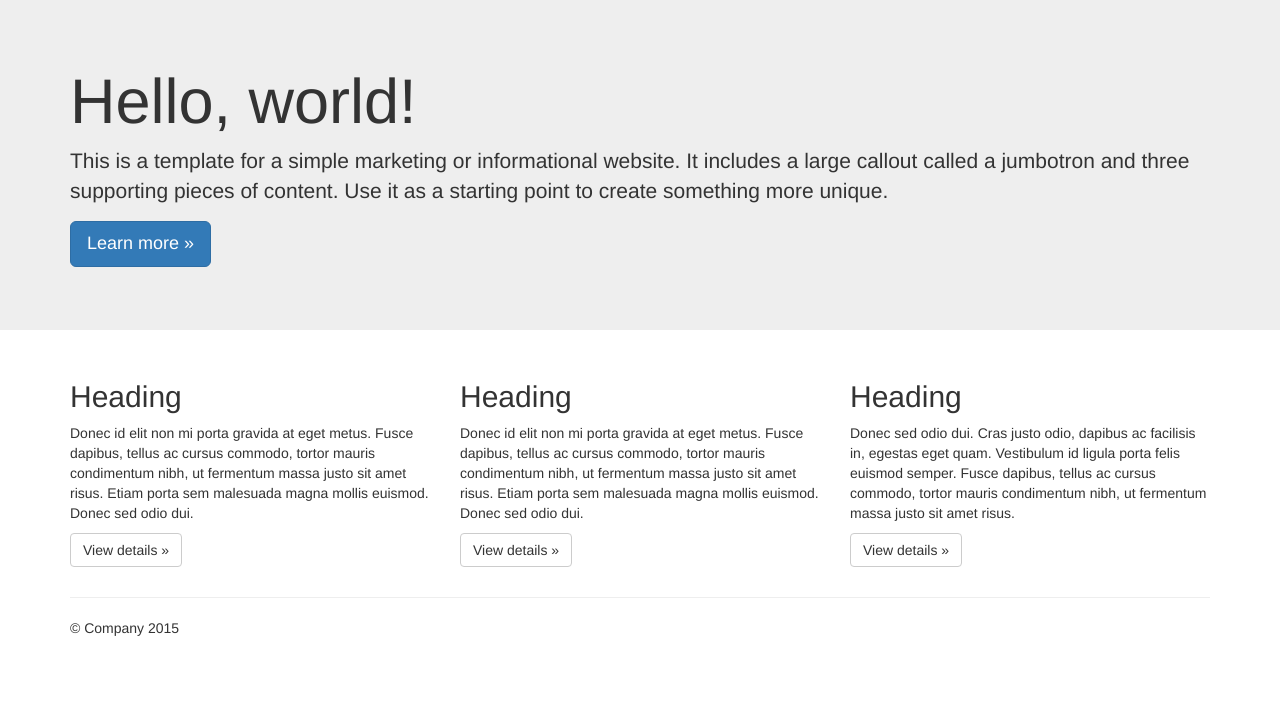
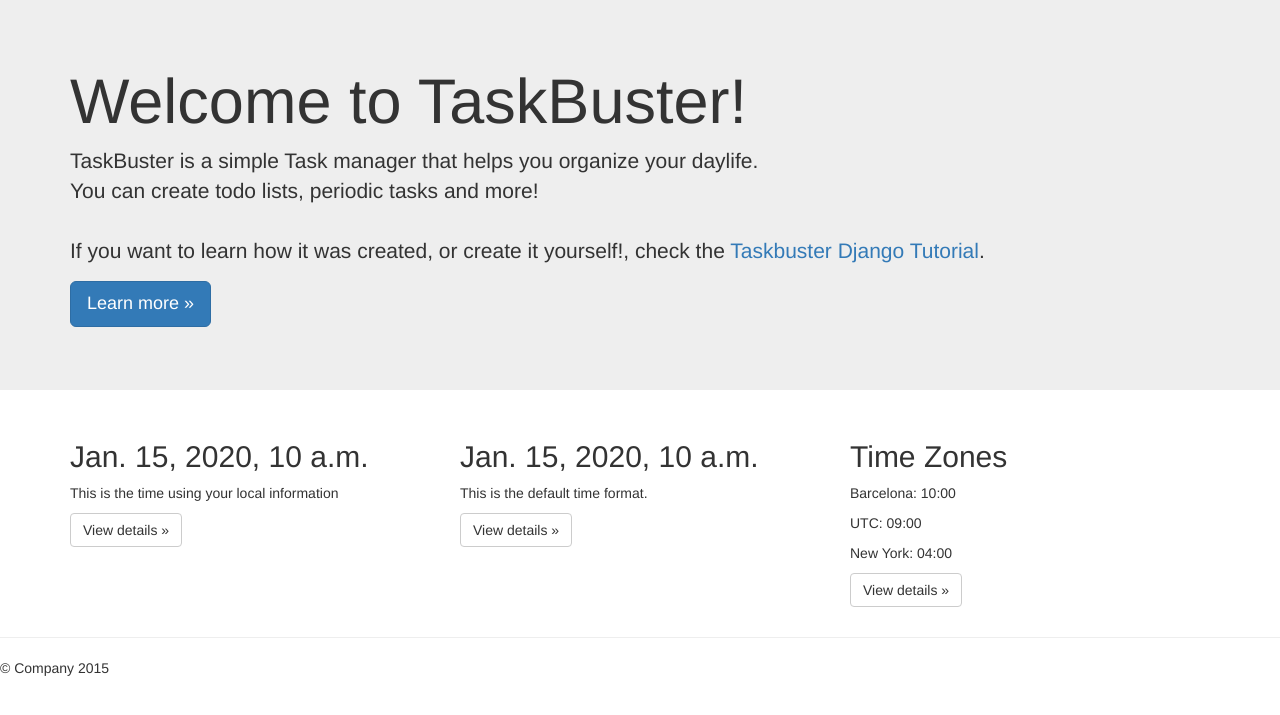
Before and after one commit to ArtemKhymenko/taskbuster-boilerplate, a Django app: template taskbuster/templates/taskbuster/index.html in a window 1280 px wide. Shown: the part 51-766 px from the top of the page. Run offline with Django 3.2, Linux system fonts and the light colour scheme; the template is opened without the code that fills it: most values are stand-ins (such as "Sample title", 1, 10 or a date in 2020); some libraries are stand-ins or nearby versions.

Commit message:
Internationalization and localization

```diff
--- a/requirements/base.txt
+++ b/requirements/base.txt
@@ -1 +1,2 @@
 Django==1.9.4
+pytz==2016.3
--- a/requirements/testing.txt
+++ b/requirements/testing.txt
@@ -1,2 +1,3 @@
 -r base.txt
 selenium==2.53.1
+coverage==4.0.3
--- a/taskbuster/templates/base.html
+++ b/taskbuster/templates/base.html
@@ -8,6 +8,8 @@
         <meta charset="utf-8">
         <meta http-equiv="X-UA-Compatible" content="IE=edge,chrome=1">
         <title>{% block head_title %}{% endblock %}</title>
+        <link rel="shortcut icon" href="{% static 'favicon.ico' %}"
+        type="image/x-icon">
         <meta name="description" content="">
         <meta name="viewport" content="width=device-width, initial-scale=1">
 
@@ -22,11 +24,14 @@
         <link rel="stylesheet" href="{% static 'css/main.css' %">
 
         <script src="{% static 'js/vendor/modernizr-2.8.3-respond-1.4.2.min.js' %}"></script>
+        {% block head_css %}{% endblock %}
+        {% block head_javascript %}{% endblock %}
     </head>
     <body>
         <!--[if lt IE 8]>
             <p class="browserupgrade">You are using an <strong>outdated</strong> browser. Please <a href="http://browsehappy.com/">upgrade your browser</a> to improve your experience.</p>
         <![endif]-->
+    {% block navbar %}
       <nav class="navbar navbar-inverse navbar-fixed-top" role="navigation">
         <div class="container">
           <div class="navbar-header">
@@ -51,35 +56,9 @@
           </div><!--/.navbar-collapse -->
         </div>
       </nav>
-
+    {% endblock %}
     <!-- Main jumbotron for a primary marketing message or call to action -->
-    <div class="jumbotron">
-      <div class="container">
-        <h1>Hello, world!</h1>
-        <p>This is a template for a simple marketing or informational website. It includes a large callout called a jumbotron and three supporting pieces of content. Use it as a starting point to create something more unique.</p>
-        <p><a class="btn btn-primary btn-lg" href="#" role="button">Learn more &raquo;</a></p>
-      </div>
-    </div>
-
-    <div class="container">
-      <!-- Example row of columns -->
-      <div class="row">
-        <div class="col-md-4">
-          <h2>Heading</h2>
-          <p>Donec id elit non mi porta gravida at eget metus. Fusce dapibus, tellus ac cursus commodo, tortor mauris condimentum nibh, ut fermentum massa justo sit amet risus. Etiam porta sem malesuada magna mollis euismod. Donec sed odio dui. </p>
-          <p><a class="btn btn-default" href="#" role="button">View details &raquo;</a></p>
-        </div>
-        <div class="col-md-4">
-          <h2>Heading</h2>
-          <p>Donec id elit non mi porta gravida at eget metus. Fusce dapibus, tellus ac cursus commodo, tortor mauris condimentum nibh, ut fermentum massa justo sit amet risus. Etiam porta sem malesuada magna mollis euismod. Donec sed odio dui. </p>
-          <p><a class="btn btn-default" href="#" role="button">View details &raquo;</a></p>
-       </div>
-        <div class="col-md-4">
-          <h2>Heading</h2>
-          <p>Donec sed odio dui. Cras justo odio, dapibus ac facilisis in, egestas eget quam. Vestibulum id ligula porta felis euismod semper. Fusce dapibus, tellus ac cursus commodo, tortor mauris condimentum nibh, ut fermentum massa justo sit amet risus.</p>
-          <p><a class="btn btn-default" href="#" role="button">View details &raquo;</a></p>
-        </div>
-      </div>
+    {% block content %}{% endblock %}
 
       <hr>
 
@@ -102,5 +81,6 @@
             r.parentNode.insertBefore(e,r)}(window,document,'script','ga'));
             ga('create','UA-XXXXX-X','auto');ga('send','pageview');
         </script>
+        {% block footer_javascript %}{% endblock %}
     </body>
 </html>
--- a/taskbuster/templates/robots.txt
+++ b/taskbuster/templates/robots.txt
@@ -2,4 +2,4 @@
 
 # Allow crawling of all content
 User-agent: *
-Disallow:
+Disallow: /
--- a/taskbuster/templates/taskbuster/index.html
+++ b/taskbuster/templates/taskbuster/index.html
@@ -1,2 +1,42 @@
 {% extends "base.html" %}
+{% load i18n %}
+{% load l10n %}
+{% load tz %}
+
 {% block head_title %}TaskBuster Django Tutorial{% endblock %}
+
+{% block content %}
+  <!-- Main jumbotron for a primary marketing message or call to action -->
+  <div class="jumbotron">
+    <div class="container">
+        <h1>{% trans "Welcome to TaskBuster!"%}</h1>
+        <p>{% blocktrans %}TaskBuster is a simple Task manager that helps you organize your daylife. </br> You can create todo lists, periodic tasks and more! </br></br> If you want to learn how it was created, or create it yourself!, check the <a href='http://www.marinamele.com/taskbuster-django-tutorial' target=_'blank'>Taskbuster Django Tutorial</a>.{% endblocktrans %}</p>
+        <p><a class="btn btn-primary btn-lg" role="button">Learn more &raquo;</a></p>
+      </div>
+    </div>
+</div>
+
+  <div class="container">
+    <!-- Example row of columns -->
+    <div class="row">
+      <div class="col-md-4">
+        <h2 id="local-date">{{today}}</h2>
+        <p>This is the time using your local information </p>
+        <p><a class="btn btn-default" href="#" role="button">View details &raquo;</a></p>
+      </div>
+      <div class="col-md-4">
+        <h2 id="non-local-date">{{today|unlocalize}}</h2>
+        <p>This is the default time format.</p>
+        <p><a class="btn btn-default" href="#" role="button">View details &raquo;</a></p>
+      </div>
+      <div class="col-md-4">
+        <h2>Time Zones</h2>
+        <p> Barcelona: <span id="time-tz">{{now|time:"H:i"}}</span></p>
+        <p> UTC: <span id="time-utc">{{now|utc|time:"H:i"}}</span></p>
+        <p> New York: <span id="time-ny">
+               {{now|timezone:"America/New_York"|time:"H:i"}}</span></p>
+        <p><a class="btn btn-default" href="#" role="button">View details &raquo;</a></p>
+      </div>
+    </div>
+  </div> <!-- /container -->
+{% endblock %}
--- a/taskbuster/urls.py
+++ b/taskbuster/urls.py
@@ -13,11 +13,18 @@
     1. Import the include() function: from django.conf.urls import url, include
     2. Add a URL to urlpatterns:  url(r'^blog/', include('blog.urls'))
 """
-from django.conf.urls import url
+from django.conf.urls import url, include
 from django.contrib import admin
-from .views import home
+from .views import home, home_files
+from django.conf.urls.i18n import i18n_patterns
 
 urlpatterns = [
-    url(r'^admin/', admin.site.urls),
+
+    url(r'^(?P<filename>(robots.txt)|(humans.txt))$',
+    	home_files, name='home-files'),
+]
+
+urlpatterns += i18n_patterns(
+    url(r'^admin/', include(admin.site.urls)),
     url(r'^$', home, name='home'),
-]
+    )
```
Also changed, not shown: functional_tests/test_all_users.py (+37 -1 lines), taskbuster/settings/base.py (+12 -3 lines), taskbuster/templates/humans.txt (+5 -4 lines), taskbuster/test.py (+9 -6 lines), taskbuster/views.py (+9 -1 lines), taskbuster/locale/ca/LC_MESSAGES/django.po (added), 4 other files. Lines whose indentation alone changed are shown as unchanged.
